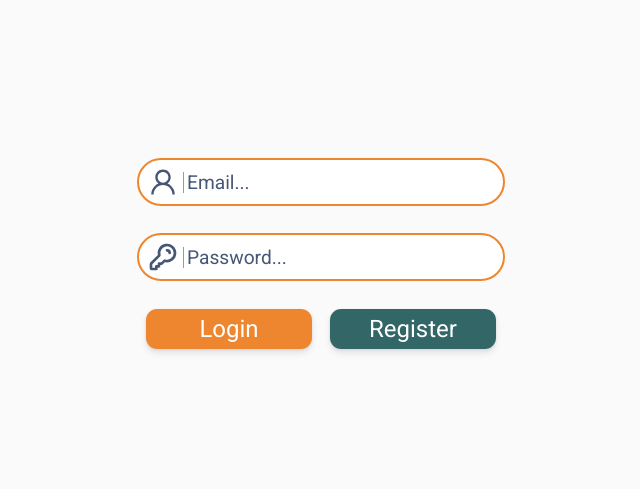
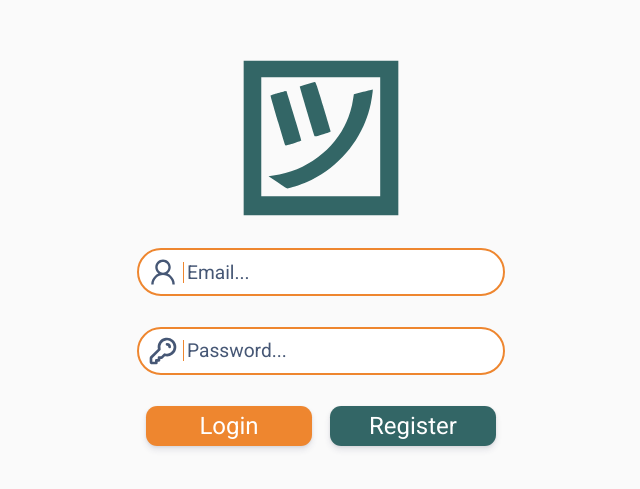
Before and after one commit to Edward-Upton/CS261-Software-Engineering, a React (Create React App) app in the folder frontend/: page / in a window 1280 px wide. Shown: the part 133-622 px from the top of the page, without its empty margins (319-959 px from the left). Built offline with nearby package versions, Linux system fonts and the light colour scheme.

Commit message:
Added Logo

```diff
--- a/frontend/src/components/Login.css
+++ b/frontend/src/components/Login.css
@@ -1,5 +1,5 @@
 #login {
-  height: 17rem;
+  height: 30rem;
   max-width: 23rem;
   width: 100%;
   display: flex;
--- a/frontend/src/components/Login.tsx
+++ b/frontend/src/components/Login.tsx
@@ -8,6 +8,7 @@
 import MyButton from "./MyButton";
 
 import "./Login.css";
+import { ReactComponent as Logo } from '../logo_nobackground.svg';
 
 import { IUser } from "../types";
 
@@ -57,6 +58,7 @@
 
   return (
       <form id="login">
+        <Logo style={{width: "10rem", height: "10rem"}} />
         <MyTextField
           type="email"
           placeholder="Email..."
--- a/frontend/src/components/MoodSubmitting.css
+++ b/frontend/src/components/MoodSubmitting.css
@@ -21,7 +21,7 @@
     border-radius: 3rem;
   }
 
-  .moodSubmitting__selected {
+  .moodSubmitting__emojis__selected {
     width: 5rem;
     height: 5rem;
     background-color: #224444;
--- a/frontend/src/components/MoodSubmitting.tsx
+++ b/frontend/src/components/MoodSubmitting.tsx
@@ -15,6 +15,7 @@
 }
 
 const MoodSubmitting: React.FC<Props> = ({ num, setNum }) => {
+  console.log(num);
   return (
     <div className="moodSubmitting__wrapper">
       <IconContext.Provider
```
Also changed, not shown: frontend/src/logo_nobackground.svg (added). Lines whose indentation alone changed are shown as unchanged.
